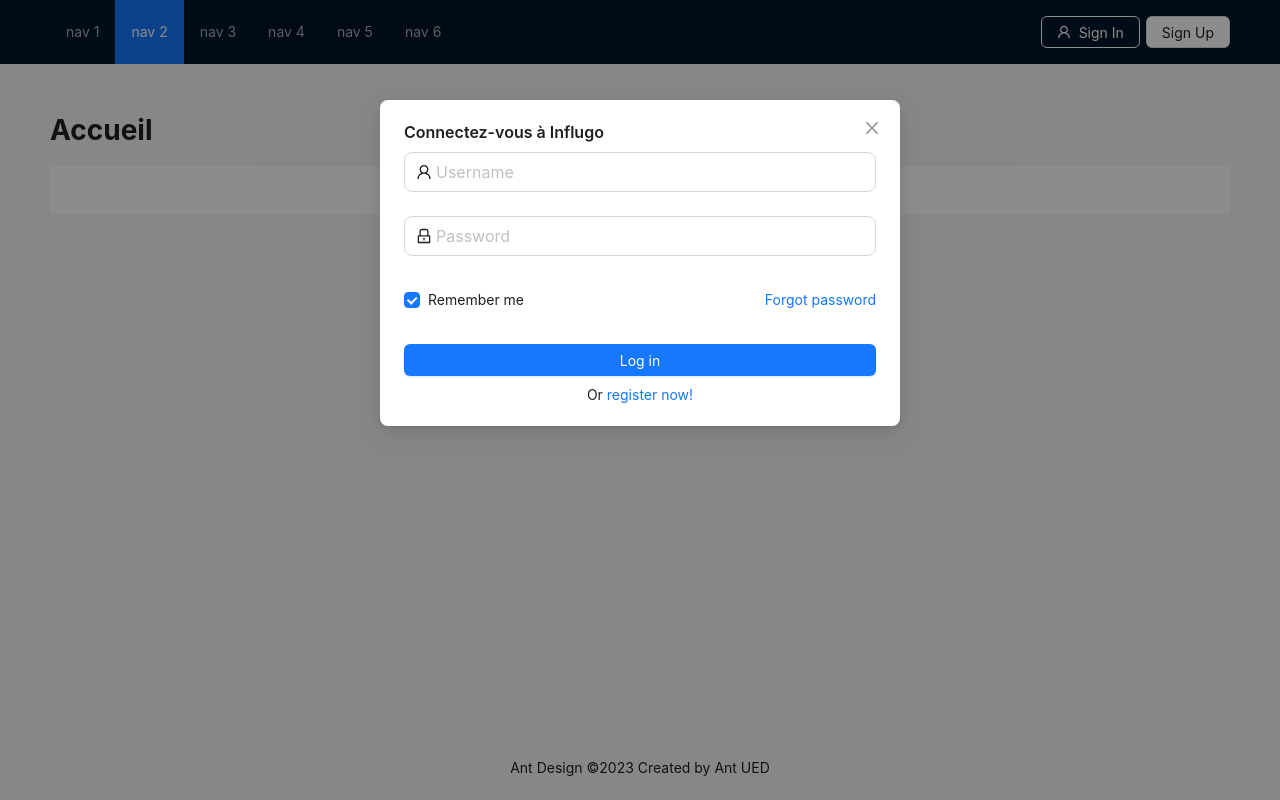
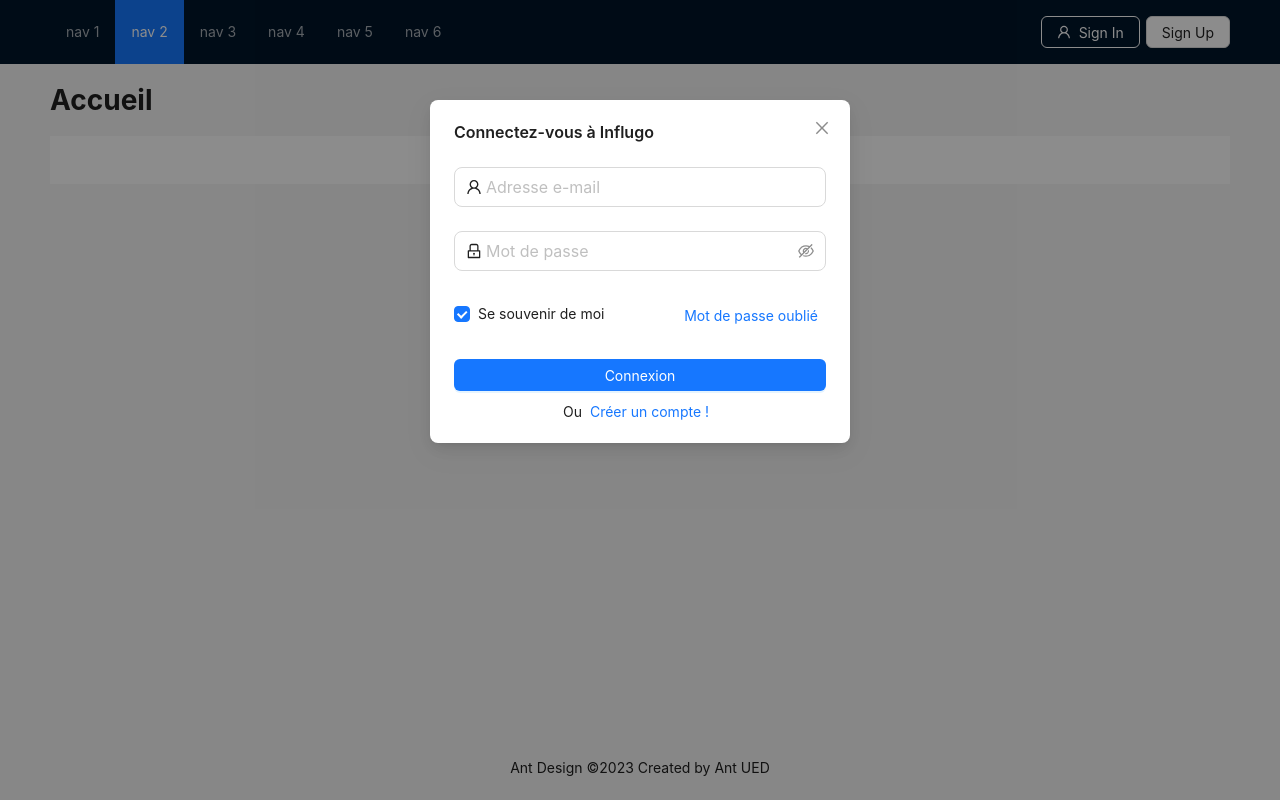
Before and after one commit to bougassaa/influgo-web, a React (Create React App) app: page / in a window 1280 px wide. Both pictures are taken after a click on the button "Sign In". Built offline with nearby package versions, Linux system fonts and the light colour scheme; no server answers.

Commit message:
can add user

```diff
--- /dev/null
+++ b/src/api/user.ts
@@ -0,0 +1,12 @@
+import axios from "axios";
+
+type User = {
+    email: string,
+    firstName: string,
+    lastName: string,
+    password: string
+}
+
+export function createUser(data: User) {
+    return axios.post('/user', data);
+}
--- /dev/null
+++ b/src/components/NotFoundPage.tsx
@@ -0,0 +1,27 @@
+import React from 'react';
+import {Result} from "antd";
+import {useIntl} from "react-intl";
+import {Link} from "react-router-dom";
+import {HomeOutlined} from "@ant-design/icons";
+
+function NotFoundPage() {
+    const intl = useIntl();
+
+    const GoBackLink = () => (
+        <Link to={'/'} style={{display: "inline-flex", alignItems: "center", gap: 4}}>
+            <HomeOutlined />
+            {intl.$t({id: 'go_home'})}
+        </Link>
+    )
+
+    return (
+        <Result
+            status="404"
+            title="404"
+            subTitle={intl.$t({id: 'page_not_found'})}
+            extra={<GoBackLink />}
+        />
+    );
+}
+
+export default NotFoundPage;
--- a/src/components/SignInModal.tsx
+++ b/src/components/SignInModal.tsx
@@ -1,24 +1,54 @@
-import React from 'react';
-import {Modal, Button, Checkbox, Form, Input} from "antd";
+import React, {useState} from 'react';
+import {Modal, Button, Checkbox, Form, Input, Alert, message} from "antd";
 import { LockOutlined, UserOutlined } from '@ant-design/icons';
 import {useAuth} from "../auth/AuthProvider";
+import {useIntl} from "react-intl";
 
-function SignInModal({open = false, openState}: {open: boolean, openState: React.Dispatch<any>}) {
+function SignInModal({open = false, openState, openSignUp}: {
+    open: boolean, openState: React.Dispatch<any>, openSignUp: React.Dispatch<any>
+}) {
+    const intl = useIntl();
     const {signIn} = useAuth();
+
+    const [signInFailed, setSignInFailed] = useState(false);
 
     const handleCancel = () => {
         openState(false);
     };
 
-    const onFinish = (values: any) => {
-        signIn(values.username, values.password);
+    const handleOpenSignUp = () => {
+        openState(false);
+        openSignUp(true);
     };
 
+    const onFinish = (values: any) => {
+        signIn(values.username, values.password)
+            .then(r => {
+                openState(false);
+                message.open({
+                    content: intl.$t({id: 'signin_successful'})
+                })
+            })
+            .catch(_ => {
+                setSignInFailed(true);
+            })
+    };
+
+    const ModalHeader = () => (
+        <div style={{paddingBottom: 15}}>
+            {intl.$t({id: 'signin_title'})}
+        </div>
+    )
+
     return (
-        <Modal title="Connectez-vous à Influgo"
+        <Modal title={<ModalHeader />}
+               width={420}
                open={open}
                footer={null}
                onCancel={handleCancel}>
+            {signInFailed && (
+                <Alert message={intl.$t({id: 'signin_failed'})} type="error" style={{marginBottom: 16}} />
+            )}
             <Form
                 name="normal_login"
                 size="large"
@@ -27,34 +57,36 @@
             >
                 <Form.Item
                     name="username"
-                    rules={[{ required: true, message: 'Please input your Username!' }]}
+                    rules={[{ required: true, message: intl.$t({id: 'signin_not_empty_username'}) }]}
                 >
-                    <Input prefix={<UserOutlined />} placeholder="Username" />
+                    <Input prefix={<UserOutlined />} type="email" placeholder={intl.$t({id: 'email'})} />
                 </Form.Item>
                 <Form.Item
                     name="password"
-                    rules={[{ required: true, message: 'Please input your Password!' }]}
+                    rules={[{ required: true, message: intl.$t({id: 'signin_not_empty_password'}) }]}
                 >
-                    <Input
+                    <Input.Password
                         prefix={<LockOutlined />}
-                        type="password"
-                        placeholder="Password"
+                        placeholder={intl.$t({id: 'password'})}
                     />
                 </Form.Item>
                 <Form.Item>
                     <Form.Item name="remember" valuePropName="checked" noStyle>
-                        <Checkbox>Remember me</Checkbox>
+                        <Checkbox>{intl.$t({id: 'signin_remember'})}</Checkbox>
                     </Form.Item>
-                    <a href="#" style={{float: "right"}}>
-                        Forgot password
-                    </a>
+                    <Button size="small" type="link" style={{float: "right"}}>
+                        {intl.$t({id: 'signin_forgot_password'})}
+                    </Button>
                 </Form.Item>
                 <Form.Item noStyle>
                     <Button type="primary" htmlType="submit" block size="middle">
-                        Log in
+                        {intl.$t({id: 'signin_action'})}
                     </Button>
                     <div style={{textAlign: "center", marginTop: 8}}>
-                        Or <a href="#">register now!</a>
+                        {intl.$t({id: 'or'})}
+                        <Button type="link" size="small" onClick={handleOpenSignUp}>
+                            {intl.$t({id: 'signin_create_account'})}
+                        </Button>
                     </div>
                 </Form.Item>
             </Form>
--- /dev/null
+++ b/src/components/SignUpModal.tsx
@@ -0,0 +1,98 @@
+import React, {useState} from 'react';
+import {Alert, Button, Form, Input, message, Modal, Space} from "antd";
+import {useAuth} from "../auth/AuthProvider";
+import {useIntl} from "react-intl";
+import {createUser} from "../api/user";
+
+function SignUpModal({open = false, openState, openSignIn}: {
+    open: boolean, openState: React.Dispatch<any>, openSignIn: React.Dispatch<any>
+}) {
+    const [form] = Form.useForm();
+    const intl = useIntl();
+    const {signIn} = useAuth();
+    const [signUpError, setSignUpError] = useState("");
+
+    const onFinish = (values: any) => {
+        createUser(values)
+            .then(r => {
+                signIn(values.email, values.password)
+                    .then(r => {
+                        openState(false);
+                        message.open({
+                            content: intl.$t({id: 'signin_successful'})
+                        })
+                    })
+            })
+            .catch(({response}) => {
+                let error = response?.data?.error;
+                if (response.status === 409) { // duplicates email
+                    error = intl.$t({id: 'signup_duplicate_email'});
+                    form.setFields([
+                        {name: 'email', errors: [error]}
+                    ])
+                }
+                setSignUpError(error);
+            })
+
+    };
+
+    const handleCancel = () => {
+        openState(false);
+    };
+
+    const handleOpenSignUp = () => {
+        openState(false);
+        openSignIn(true);
+    };
+
+    const ModalHeader = () => (
+        <div style={{paddingBottom: 15}}>
+            {intl.$t({id: 'signup_title'})}
+        </div>
+    )
+
+    return (
+        <Modal title={<ModalHeader />}
+               width={420}
+               open={open}
+               footer={null}
+               onCancel={handleCancel}>
+            {signUpError.length > 0 && (
+                <Alert message={signUpError} type="error" style={{marginBottom: 16}} />
+            )}
+            <Form form={form}
+                  name="signup"
+                  layout="vertical"
+                  onFinish={onFinish}
+            >
+                <Space>
+                    <Form.Item name="first_name" label={intl.$t({id: 'first_name'})} rules={[{ required: true }]}>
+                        <Input />
+                    </Form.Item>
+                    <Form.Item name="last_name" label={intl.$t({id: 'last_name'})} rules={[{ required: true }]}>
+                        <Input />
+                    </Form.Item>
+                </Space>
+                <Form.Item name="email" label={intl.$t({id: 'email'})} rules={[{ required: true }]}>
+                    <Input type="email" />
+                </Form.Item>
+                <Form.Item name="password" label={intl.$t({id: 'password'})} rules={[{ required: true }]}>
+                    <Input.Password />
+                </Form.Item>
+                <Form.Item noStyle>
+                    <Button type="primary" htmlType="submit" block>
+                        {intl.$t({id: 'signup_action'})}
+                    </Button>
+                    <div style={{textAlign: "center", marginTop: 8}}>
+                        {intl.$t({id: 'or'})}
+                        <Button type="link" size="small" onClick={handleOpenSignUp}>
+                            {intl.$t({id: 'signup_log_account'})}
+                        </Button>
+                    </div>
+                </Form.Item>
+            </Form>
+        </Modal>
+    );
+}
+
+export default SignUpModal;
--- a/src/lang/fr.json
+++ b/src/lang/fr.json
@@ -1,3 +1,27 @@
 {
-  "home": "Accueil"
+  "home": "Accueil",
+  "or": "Ou",
+  "et": "Et",
+  "email": "Adresse e-mail",
+  "password": "Mot de passe",
+  "first_name": "Prénom",
+  "last_name": "Nom",
+
+  "go_home": "Aller en page d'accueil",
+  "page_not_found": "La page recherchée n'existe pas",
+
+  "signin_title": "Connectez-vous à Influgo",
+  "signin_action": "Connexion",
+  "signin_successful": "👋 Bonjour ! Vous êtes connecté sur Influgo",
+  "signin_failed": "Authentification échoué ! Vérifiez l'adresse e-mail et/ou le mot de passe.",
+  "signin_remember": "Se souvenir de moi",
+  "signin_forgot_password": "Mot de passe oublié",
+  "signin_create_account": "Créer un compte !",
+  "signin_not_empty_username": "Renseignez votre adresse e-mail",
+  "signin_not_empty_password": "Renseignez votre adresse mot de passe",
+
+  "signup_title": "Inscrivez-vous à Influgo",
+  "signup_action": "S'inscrire !",
+  "signup_duplicate_email": "Compte existant avec cet e-mail",
+  "signup_log_account": "Connectez-vous à votre compte"
 }
--- a/src/layouts/App.tsx
+++ b/src/layouts/App.tsx
@@ -4,9 +4,11 @@
 import Index from "../routes/home/Index";
 import {IntlProvider} from "react-intl";
 import messages from "../lang/fr.json";
+import NotFoundPage from "../components/NotFoundPage";
 
 const routes = createBrowserRouter([
-    {path: '/', element: <Index />}
+    {path: '/', element: <Index />},
+    {path: '*', element: <NotFoundPage />},
 ]);
 
 const App: React.FC = () => (
--- a/src/layouts/MainPage.tsx
+++ b/src/layouts/MainPage.tsx
@@ -2,6 +2,7 @@
 import {Button, Layout, Menu, theme} from "antd";
 import {UserOutlined} from "@ant-design/icons";
 import SignInModal from "../components/SignInModal";
+import SignUpModal from "../components/SignUpModal";
 import {useAuth} from "../auth/AuthProvider";
 
 const { Header, Content, Footer } = Layout;
@@ -23,6 +24,7 @@
     } = theme.useToken();
 
     const [openSignIn, setOpenSignIn] = useState(false);
+    const [openSignUp, setOpenSignUp] = useState(false);
 
     return (
         <>
@@ -40,11 +42,11 @@
                         <Button onClick={signOut}>Log out</Button> :
                         <div style={{display: "flex", gap: 6}}>
                             <Button icon={<UserOutlined />} ghost onClick={() => setOpenSignIn(true)}>Sign In</Button>
-                            <Button>Sign Up</Button>
+                            <Button onClick={() => setOpenSignUp(true)}>Sign Up</Button>
                         </div>
                     }
                 </Header>
-                <Content style={{ padding: '30px 50px' }}>
+                <Content style={{ padding: '0 50px' }}>
                     <h1>{title}</h1>
                     <div style={{ padding: 24, background: colorBgContainer }}>
                         {children}
@@ -52,7 +54,10 @@
                 </Content>
                 <Footer style={{ textAlign: 'center' }}>Ant Design ©2023 Created by Ant UED</Footer>
             </Layout>
-            <SignInModal open={openSignIn} openState={setOpenSignIn} />
+            {!isSigned && <>
+                <SignInModal open={openSignIn} openState={setOpenSignIn} openSignUp={setOpenSignUp}/>
+                <SignUpModal open={openSignUp} openState={setOpenSignUp} openSignIn={setOpenSignIn}/>
+            </>}
         </>
     );
 }
```
Also changed, not shown: src/auth/AuthProvider.tsx (+10 -12 lines).
